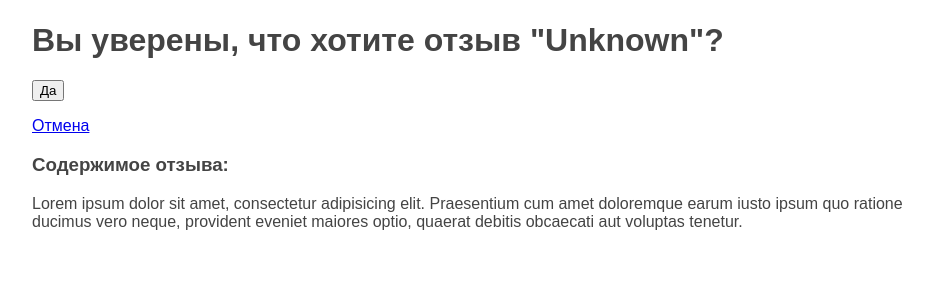
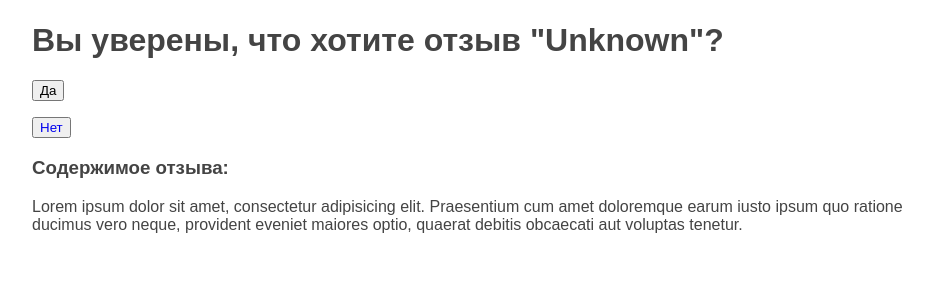
Before and after one commit to Andreey-Dobr/exam-6, a Django app: page /1/del/ in a window 1280 px wide. Shown: the part 38-338 px from the top of the page, without its empty margins (158-1091 px from the left). Run offline with Django 3.2, Linux system fonts and the light colour scheme; data comes from the database, SQL or seed files in the repository.

Commit message:
rework del.html

```diff
--- a/source/webapp/templates/delete.html
+++ b/source/webapp/templates/delete.html
@@ -10,7 +10,8 @@
     <form action="{% url "del" article.pk %}" method="post">
         {% csrf_token %}
         <p><input type="submit" value="Да"></p>
-        <p><a href="{% url 'index'  %}">Отмена</a></p>
+
+        <button type="button"><a href="{% url 'index'  %}" style="text-decoration: none">Нет</a></button>
     </form>
     <h3>Содержимое отзыва: </h3>
     <p>{{ article.text }}</p>
```
